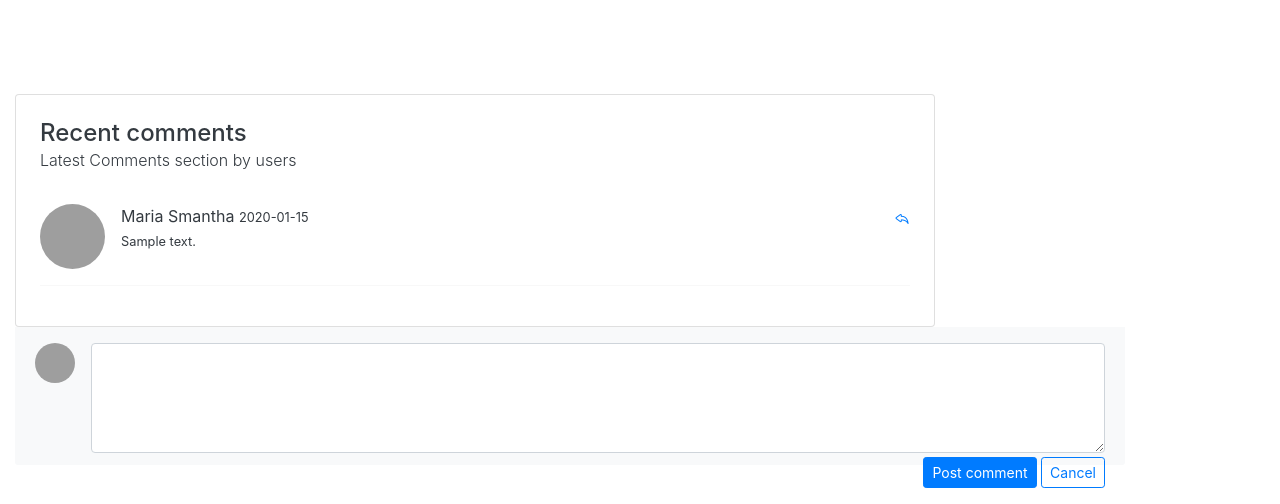
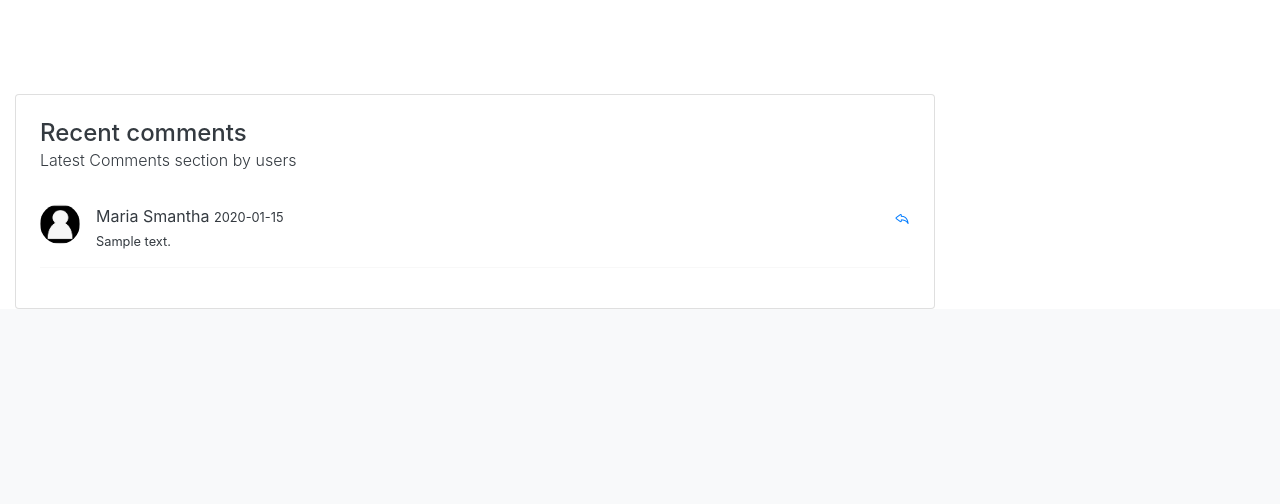
Before and after one commit to arpan9932/Tecnical_fourm_website, a PHP site: page /threadlist.php?catid=1 in a window 1280 px wide. Shown: the part 682-1186 px from the top of the page. After the commit the page ends 991 px from the top, so only its background shows below. Run offline with PHP 8.4, Linux system fonts and the light colour scheme; tables that the repository leaves empty or names only in its code hold one stand-in row (values such as "Sample post"); some libraries are stand-ins or nearby versions; grey boxes are pictures that could not be loaded.

Commit message:
add comment handaler

```diff
--- a/threadlist.php
+++ b/threadlist.php
@@ -75,8 +75,8 @@
     $date=$daterow['date(timedate)'];
     echo'<div class="d-flex flex-start">
     <img class="rounded-circle shadow-1-strong me-3"
-      src="https://mdbcdn.b-cdn.net/img/Photos/Avatars/img%20(10).webp" alt="avatar" width="65"
-      height="65" />
+      src="content/anoymous.png" alt="avatar" width="40"
+      height="40" />
     <div class="flex-grow-1 flex-shrink-1">
       <div>
         <div class="d-flex justify-content-between align-items-center">
@@ -104,11 +104,14 @@
                 </div>
             </div>
         </div>
-        <form action="<?php  echo $_SERVER['REQUEST_URI'] ?>" method="post">
+
+        <?php
+        if(isset($_SESSION['loggedin']) && $_SESSION['loggedin']==true){
+          echo '<form action="'.$_SERVER['REQUEST_URI'] .'" method="post">
           <div class="card-footer pt-3 border-0" style="background-color: #f8f9fa;">
           <div class="d-flex flex-start w-100">
             <img class="rounded-circle shadow-1-strong me-3"
-                src="https://mdbcdn.b-cdn.net/img/Photos/Avatars/img%20(19).webp" alt="avatar" width="40"
+              src="content/anoymous.png" alt="avatar" width="40"
               height="40" />
             <div class="form-outline w-100">
               <textarea class="form-control" id="textAreaExample" rows="4"
@@ -121,6 +124,10 @@
           </div>
   </div>
   </form>
+          ';
+        }
+        ?>
+
 
 
 
```
Also changed, not shown: content/anoymous.png (added). Lines whose indentation alone changed are shown as unchanged.
